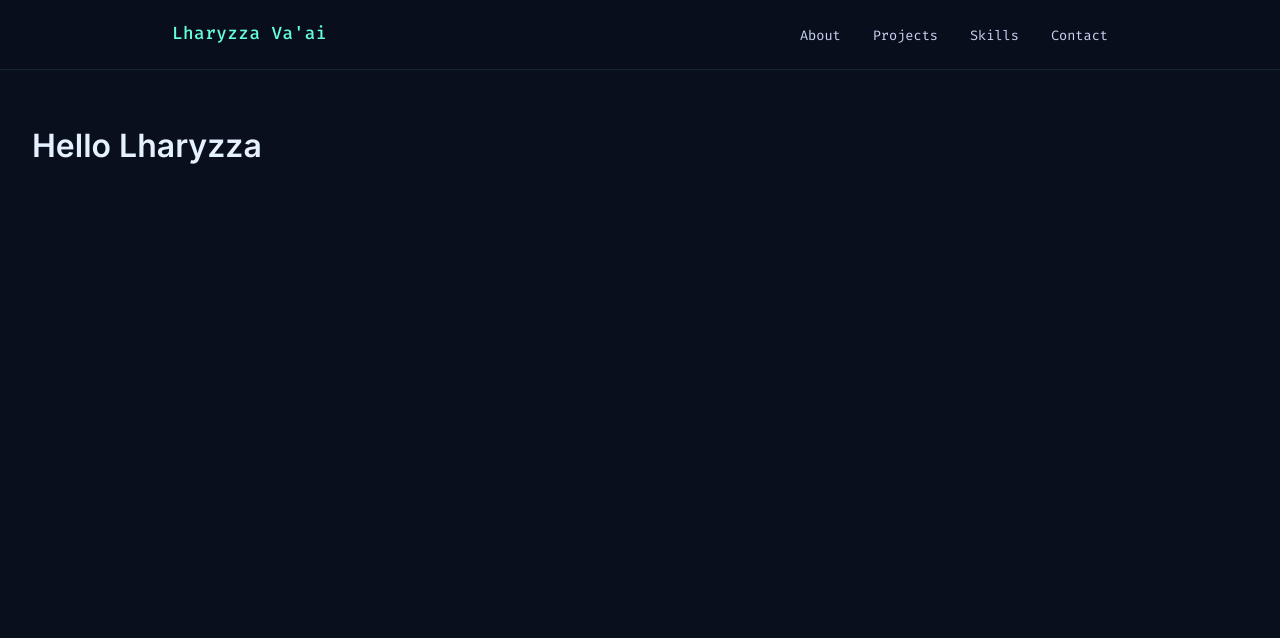
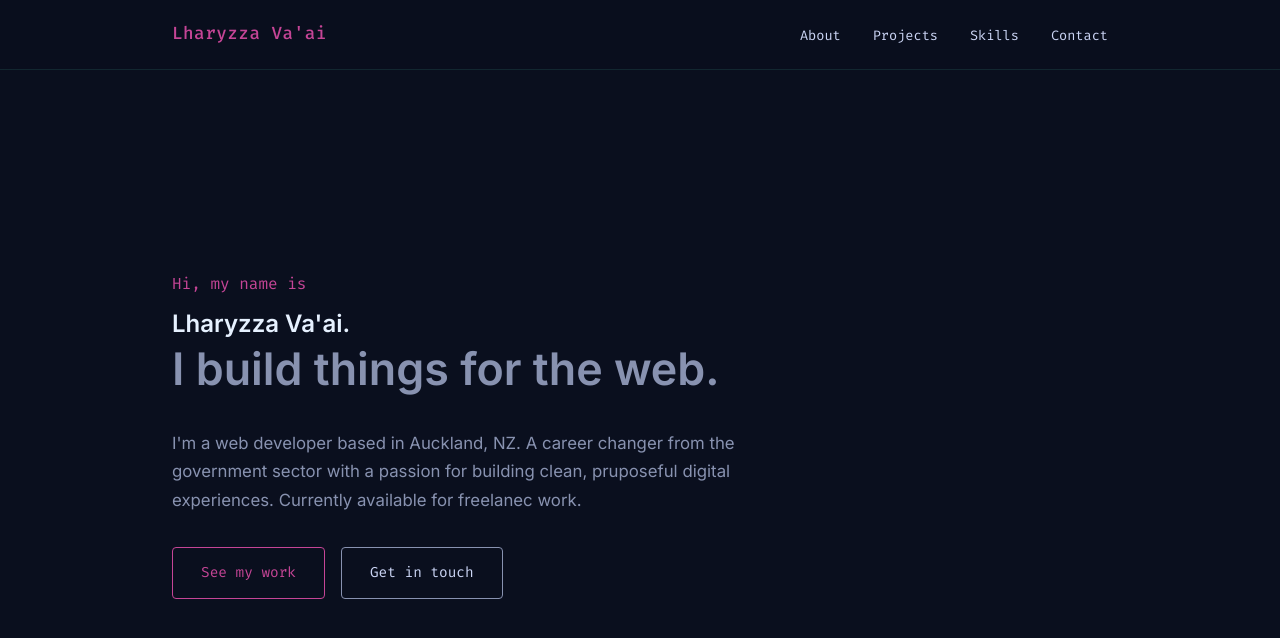
Before and after one commit to Lharry95/my-portfolio, a React (Vite) app: page / in a window 1280 px wide. Shown: the top 638 px of the page. Built offline with nearby package versions, Linux system fonts and the light colour scheme.

Commit message:
feat: add hero section with animations

```diff
--- a/src/App.jsx
+++ b/src/App.jsx
@@ -1,12 +1,12 @@
+import Hero from "./components/Hero/Hero";
 import Navbar from "./components/Navbar/Navbar";
 
 function App() {
   return (
     <div>
       <Navbar />
-
-      <main style={{ paddingTop: "var(--nav-height)", padding: "120px 2rem" }}>
-        <h1>Hello Lharyzza</h1>
+      <main>
+        <Hero />
       </main>
     </div>
   );
--- /dev/null
+++ b/src/components/Hero/Hero.jsx
@@ -0,0 +1,32 @@
+import styles from "./Hero.module.css";
+
+function Hero() {
+  return (
+    <div>
+      <section id="hero" className={styles.hero}>
+        <div className={styles.content}>
+          <p className={styles.greeting}>Hi, my name is</p>
+          <h1 className={styles.className}>Lharyzza Va'ai.</h1>
+          <h2 className={styles.tagline}>I build things for the web.</h2>
+
+          <p className={styles.bio}>
+            I'm a web developer based in Auckland, NZ. A career changer from the
+            government sector with a passion for building clean, pruposeful
+            digital experiences. Currently available for freelanec work.
+          </p>
+
+          <div className={styles.callToAction}>
+            <a href="#projects" className={styles.btnPrimary}>
+              See my work
+            </a>
+            <a href="#contact" className={styles.btnSecondary}>
+              Get in touch
+            </a>
+          </div>
+        </div>
+      </section>
+    </div>
+  );
+}
+
+export default Hero;
--- /dev/null
+++ b/src/components/Hero/Hero.module.css
@@ -0,0 +1,116 @@
+.hero {
+  min-height: 100vh;
+  display: flex;
+  align-items: center;
+  max-width: var(--max-width);
+  margin: 0 auto;
+  padding: 0 var(--space-md);
+  padding-top: var(--nav-height);
+}
+
+.content {
+  max-width: 600px;
+}
+
+.greeting {
+  font-family: var(--font-mono);
+  color: var(--color-accent);
+  font-size: 1rem;
+  margin-bottom: var(--space-xs);
+  animation: fadeSlideUp 0.5s ease forwards;
+  animation-delay: 0.1s;
+  opacity: 0;
+}
+
+.name {
+  font-size: clamp(2.5rem, 6vw, 4.5rem);
+  color: var(--color-white);
+  line-height: 1.1;
+  margin-bottom: var(--space-xs);
+
+  animation: fadeSlideUp 0.5s ease forwards;
+  animation-delay: 0.2s;
+  opacity: 0;
+}
+
+.tagline {
+  font-size: clamp(1.5rem, 4vw, 2.8rem);
+  color: var(--color-text-muted);
+  line-height: 1.2;
+  margin-bottom: var(--space-md);
+
+  animation: fadeSlideUp 0.5s ease forwards;
+  animation-delay: 0.3s;
+  opacity: 0;
+}
+
+.bio {
+  font-size: 1.05rem;
+  color: var(--color-text-muted);
+  max-width: 65ch;
+  line-height: 1.7;
+  margin-bottom: var(--space-md);
+
+  animation: fadeSlideUp 0.5s ease forwards;
+  animation-delay: 0.4s;
+  opacity: 0;
+}
+
+.callToAction {
+  display: flex;
+  gap: var(--space-sm);
+  flex-wrap: wrap;
+
+  animation: fadeSlideUp 0.5s ease forwards;
+  animation-delay: 0.5s;
+  opacity: 0;
+}
+
+/* see my work btn */
+.btnPrimary {
+  display: inline-block;
+  padding: 0.85rem 1.75rem;
+  border: 1px solid var(--color-accent);
+  background-color: transparent;
+  color: var(--color-accent);
+  font-family: var(--font-mono);
+  font-size: 0.9rem;
+  border-radius: 4px;
+  transition: background-color 0.2s ease, color 0.2s ease;
+}
+
+.btnPrimary:hover {
+  background-color: rgba(100, 255, 218, 0.1);
+  text-decoration: none;
+}
+
+/* get in touch btn */
+.btnSecondary {
+  display: inline-block;
+  padding: 0.85rem 1.75rem;
+  border: 1px solid var(--color-text-muted);
+  background-color: transparent;
+  color: var(--color-text);
+  font-family: var(--font-mono);
+  font-size: 0.9rem;
+  border-radius: 4px;
+  transition: border-color 0.2s ease, color 0.2s ease;
+}
+
+.btnSecondary:hover {
+  border-color: var(--color-accent);
+  color: var(--color-accent);
+  text-decoration: none;
+}
+
+/* --- Fade + Slide Up Animation --- */
+@keyframes fadeSlideUp {
+  from {
+    opacity: 0;
+    transform: translateY(20px); /* Start 20px below */
+  }
+  to {
+    opacity: 1;
+    transform: translateY(0); /* End at natural position */
+  }
+}
--- a/src/index.css
+++ b/src/index.css
@@ -2,7 +2,7 @@
   /* Colours */
   --color-bg: #0a0f1e; /* Deep navy — main background */
   --color-bg-light: #112240; /* Slightly lighter navy — card backgrounds */
-  --color-accent: #64ffda; /* Teal/mint — your highlight colour */
+  --color-accent: #c54596; /* pink — your highlight colour */
   --color-text: #ccd6f6; /* Soft white — main body text */
   --color-text-muted: #8892b0; /* Slate grey — secondary text */
   --color-white: #e6f1ff; /* Near white — headings */
@@ -23,15 +23,12 @@
   --nav-height: 70px;
 }
 
-/* --- Reset ---
-   Browsers apply their own default styles (margins, padding, box sizing).
-   This "reset" removes those defaults so we start from a clean slate. */
 *,
 *::before,
 *::after {
   margin: 0;
   padding: 0;
-  box-sizing: border-box; /* Makes width calculations predictable */
+  box-sizing: border-box;
 }
 
 /* --- Base Styles --- */
@@ -58,7 +55,7 @@ h4 {
 
 a {
   color: var(--color-accent);
-  text-decoration: none; /* Remove underline */
+  text-decoration: none;
 }
 
 a:hover {
```
